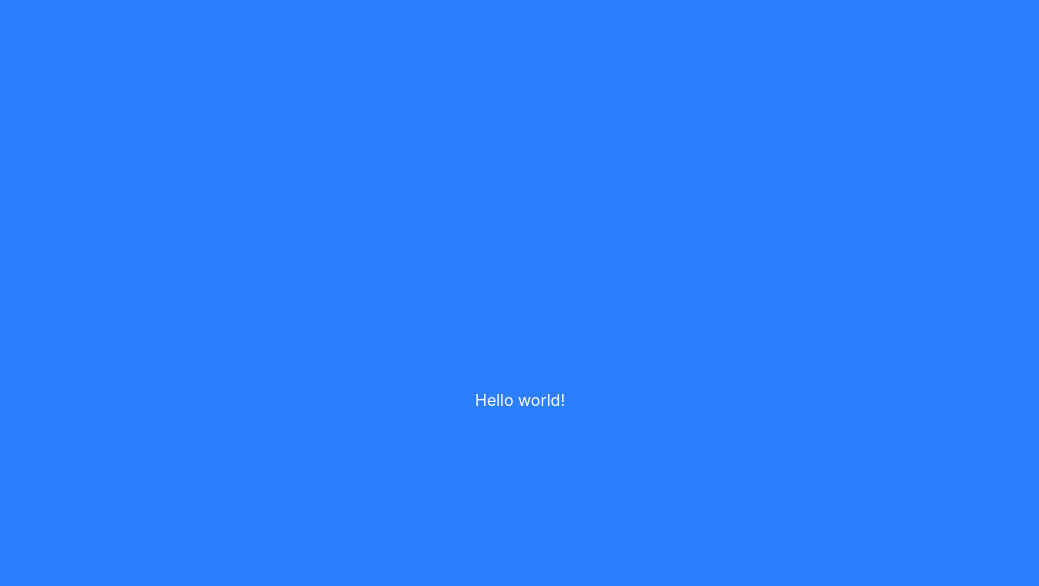
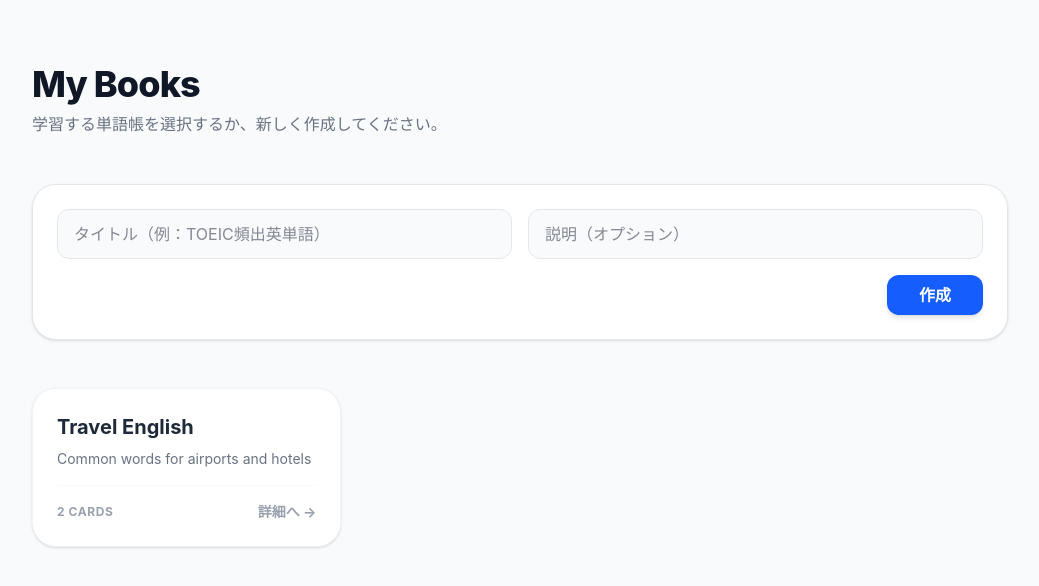
Before and after one commit to RedFalcon72/word-quiz-app, a React (Vite) app: page / in a window 1280 px wide. Shown: the top 586 px of the page, without its empty margins (120-1159 px from the left). Built offline with nearby package versions, Linux system fonts and the light colour scheme.

Commit message:
feat: implement home page UI and navigation routing

```diff
--- a/src/App.tsx
+++ b/src/App.tsx
@@ -1,7 +1,28 @@
+import { BrowserRouter, Routes, Route } from "react-router-dom";
+import Home from "./pages/home";
+import Dashboard from "./pages/dashboard";
+import Quiz from "./pages/quiz";
+import Editor from "./pages/editor";
+
 export default function App() {
   return (
-    <div className="h-screen flex items-center justify-center bg-blue-500 text-white">
-      Hello world!
-    </div>
+    <BrowserRouter>
+      {/* 画面全体のベースデザイン */}
+      <main className="min-h-screen bg-slate-50 text-slate-900 font-sans selection:bg-blue-100">
+        <Routes>
+          {/* ホーム */}
+          <Route path="/" element={<Home />} />
+
+          {/* ダッシュボード */}
+          <Route path="/book/:id" element={<Dashboard />} />
+
+          {/* クイズ画面 */}
+          <Route path="/book/:id/quiz" element={<Quiz />} />
+
+          {/* 編集画面 */}
+          <Route path="/book/:id/edit" element={<Editor />} />
+        </Routes>
+      </main>
+    </BrowserRouter>
   );
 }
--- /dev/null
+++ b/src/hooks/useWordbooks.ts
@@ -0,0 +1,145 @@
+import { useEffect, useState } from "react";
+import type { Card, Wordbook } from "../types";
+
+const STORAGE_KEY = "word-quiz-data";
+
+const DEFAULT_WORDBOOKS: Wordbook[] = [
+  {
+    id: "sample-wordbook-1",
+    title: "Travel English",
+    description: "Common words for airports and hotels",
+    updatedAt: new Date().toISOString(),
+    cards: [
+      {
+        id: "sample-card-1",
+        front: "boarding pass",
+        back: "搭乗券",
+        status: "unknown",
+      },
+      {
+        id: "sample-card-2",
+        front: "reservation",
+        back: "予約",
+        status: "known",
+      },
+    ],
+  },
+];
+
+type UnknownRecord = Record<string, unknown>;
+
+const isObject = (value: unknown): value is UnknownRecord => {
+  return typeof value === "object" && value !== null;
+};
+
+const isCardStatus = (value: unknown): value is Card["status"] => {
+  return value === "known" || value === "unknown";
+};
+
+const isCard = (value: unknown): value is Card => {
+  if (!isObject(value)) {
+    return false;
+  }
+
+  return (
+    typeof value.id === "string" &&
+    typeof value.front === "string" &&
+    typeof value.back === "string" &&
+    isCardStatus(value.status)
+  );
+};
+
+const isWordbook = (value: unknown): value is Wordbook => {
+  if (!isObject(value)) {
+    return false;
+  }
+
+  return (
+    typeof value.id === "string" &&
+    typeof value.title === "string" &&
+    typeof value.description === "string" &&
+    typeof value.updatedAt === "string" &&
+    Array.isArray(value.cards) &&
+    value.cards.every((card) => isCard(card))
+  );
+};
+
+const isWordbookArray = (value: unknown): value is Wordbook[] => {
+  return (
+    Array.isArray(value) && value.every((wordbook) => isWordbook(wordbook))
+  );
+};
+
+const loadWordbooks = (): Wordbook[] => {
+  if (typeof window === "undefined") {
+    return DEFAULT_WORDBOOKS;
+  }
+
+  const raw = window.localStorage.getItem(STORAGE_KEY);
+  if (!raw) {
+    return DEFAULT_WORDBOOKS;
+  }
+
+  try {
+    const parsed: unknown = JSON.parse(raw);
+    if (!isWordbookArray(parsed) || parsed.length === 0) {
+      return DEFAULT_WORDBOOKS;
+    }
+
+    return parsed;
+  } catch {
+    return DEFAULT_WORDBOOKS;
+  }
+};
+
+export const useWordbooks = () => {
+  const [wordbooks, setWordbooks] = useState<Wordbook[]>(() => loadWordbooks());
+
+  useEffect(() => {
+    window.localStorage.setItem(STORAGE_KEY, JSON.stringify(wordbooks));
+  }, [wordbooks]);
+
+  const addWordbook = (title: string, description: string) => {
+    const now = new Date().toISOString();
+    const newWordbook: Wordbook = {
+      id: crypto.randomUUID(),
+      title,
+      description,
+      updatedAt: now,
+      cards: [],
+    };
+
+    setWordbooks((prev) => [newWordbook, ...prev]);
+  };
+
+  const updateWordbook = (
+    id: string,
+    updates: Pick<Wordbook, "title" | "description">,
+  ) => {
+    setWordbooks((prev) =>
+      prev.map((wordbook) => {
+        if (wordbook.id !== id) {
+          return wordbook;
+        }
+
+        return {
+          ...wordbook,
+          ...updates,
+          updatedAt: new Date().toISOString(),
+        };
+      }),
+    );
+  };
+
+  const deleteWordbook = (id: string) => {
+    setWordbooks((prev) => prev.filter((wordbook) => wordbook.id !== id));
+  };
+
+  return {
+    wordbooks,
+    addWordbook,
+    updateWordbook,
+    deleteWordbook,
+    setWordbooks,
+  };
+};
--- /dev/null
+++ b/src/pages/dashboard.tsx
@@ -0,0 +1,4 @@
+const Dashboard = () => (
+  <div className="p-10 text-2xl font-bold">Dashboard (開発中)</div>
+);
+export default Dashboard;
--- /dev/null
+++ b/src/pages/editor.tsx
@@ -0,0 +1,4 @@
+const Editor = () => (
+  <div className="p-10 text-2xl font-bold">Editor (開発中)</div>
+);
+export default Editor;
--- /dev/null
+++ b/src/pages/home.tsx
@@ -0,0 +1,92 @@
+import { FormEvent, useState } from "react";
+import { Link } from "react-router-dom";
+import { useWordbooks } from "../hooks/useWordbooks";
+
+const Home = () => {
+  const { wordbooks, addWordbook } = useWordbooks();
+  const [title, setTitle] = useState("");
+  const [description, setDescription] = useState("");
+
+  const handleSubmit = (event: FormEvent<HTMLFormElement>) => {
+    event.preventDefault();
+    const trimmedTitle = title.trim();
+    if (!trimmedTitle) {
+      alert("タイトルを入力してください");
+      return;
+    }
+    addWordbook(trimmedTitle, description.trim());
+    setTitle("");
+    setDescription("");
+  };
+
+  return (
+    <div className="max-w-5xl mx-auto p-6 space-y-12">
+      <header className="pt-10">
+        <h1 className="text-4xl font-extrabold text-gray-900 tracking-tight">
+          My Books
+        </h1>
+        <p className="text-gray-500 mt-2">
+          学習する単語帳を選択するか、新しく作成してください。
+        </p>
+      </header>
+
+      {/* 新規作成エリア */}
+      <section className="bg-white border border-gray-200 rounded-3xl p-6 shadow-sm">
+        <form onSubmit={handleSubmit} className="space-y-4">
+          <div className="grid gap-4 md:grid-cols-2">
+            <input
+              value={title}
+              onChange={(e) => setTitle(e.target.value)}
+              placeholder="タイトル（例：TOEIC頻出英単語）"
+              className="w-full rounded-xl border border-gray-200 bg-gray-50 px-4 py-3 outline-none focus:ring-2 focus:ring-blue-500 transition-all"
+            />
+            <input
+              value={description}
+              onChange={(e) => setDescription(e.target.value)}
+              placeholder="説明（オプション）"
+              className="w-full rounded-xl border border-gray-200 bg-gray-50 px-4 py-3 outline-none focus:ring-2 focus:ring-blue-500 transition-all"
+            />
+          </div>
+          <div className="flex justify-end">
+            <button
+              type="submit"
+              className="bg-blue-600 hover:bg-blue-700 text-white font-bold py-2 px-8 rounded-xl shadow-md transition-all active:scale-95"
+            >
+              作成
+            </button>
+          </div>
+        </form>
+      </section>
+
+      {/* リスト表示 */}
+      <div className="grid grid-cols-1 md:grid-cols-2 lg:grid-cols-3 gap-6">
+        {wordbooks.map((book) => (
+          <Link
+            key={book.id}
+            to={`/book/${book.id}`}
+            className="group bg-white border border-gray-100 rounded-[1.5rem] p-6 shadow-sm hover:shadow-lg transition-all duration-300 flex flex-col"
+          >
+            <div className="flex-1">
+              <h3 className="text-xl font-bold text-gray-800 mb-2 group-hover:text-blue-600 transition-colors">
+                {book.title}
+              </h3>
+              <p className="text-gray-500 text-sm line-clamp-2">
+                {book.description || "説明はありません"}
+              </p>
+            </div>
+            <div className="mt-4 pt-4 border-t border-gray-50 flex justify-between items-center text-gray-400">
+              <span className="text-xs font-bold uppercase tracking-wider">
+                {book.cards.length} Cards
+              </span>
+              <span className="text-sm font-bold group-hover:text-blue-500">
+                詳細へ →
+              </span>
+            </div>
+          </Link>
+        ))}
+      </div>
+    </div>
+  );
+};
+
+export default Home;
--- /dev/null
+++ b/src/pages/quiz.tsx
@@ -0,0 +1,2 @@
+const Quiz = () => <div className="p-10 text-2xl font-bold">Quiz (開発中)</div>;
+export default Quiz;
--- /dev/null
+++ b/src/types/index.ts
@@ -0,0 +1,16 @@
+export type Status = "known" | "unknown";
+
+export interface Card {
+  id: string;
+  front: string;
+  back: string;
+  status: Status;
+}
+
+export interface Wordbook {
+  id: string;
+  title: string;
+  description: string;
+  updatedAt: string;
+  cards: Card[];
+}
```
